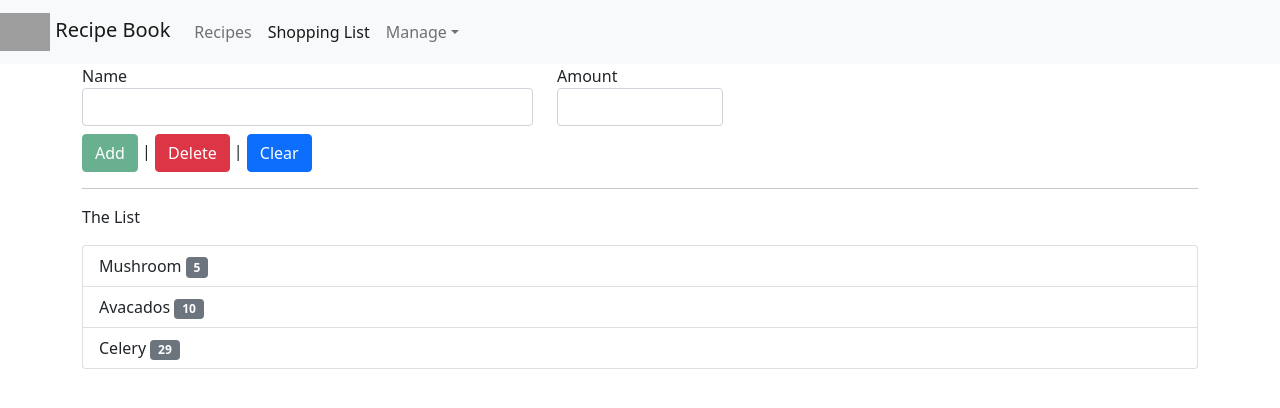
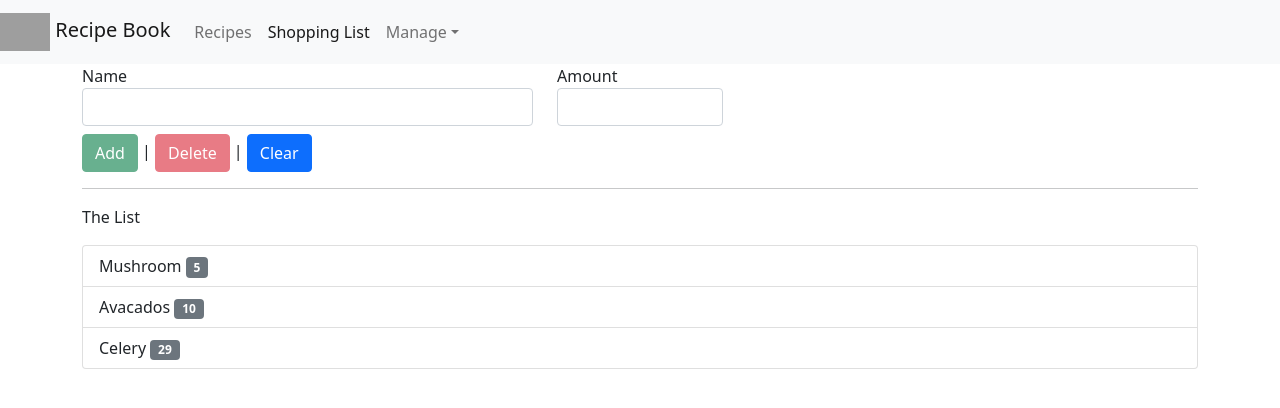
Before and after one commit to findsaranya/Recipe, an Angular app: page /shopping-list in a window 1280 px wide. Shown: the top 408 px of the page. Built offline with nearby package versions, Linux system fonts and the light colour scheme; grey boxes are pictures that could not be loaded.

Commit message:
crud operation completed for shopping list

```diff
--- a/src/app/shopping-list/shopping-edit/shopping-edit.component.html
+++ b/src/app/shopping-list/shopping-edit/shopping-edit.component.html
@@ -44,7 +44,10 @@
                       >
                     {{ editMode ? 'Update' : 'Add'}}
                     </button> |
-                    <button class="btn btn-danger" type="button">Delete</button> |
+                    <button class="btn btn-danger" type="button"
+                    (click) = "onDelete()"
+                    [disabled]="!editMode"
+                    >Delete</button> |
                     <button class="btn btn-primary" type="button"
                     (click) = "onClear()"
                     >Clear</button>
--- a/src/app/shopping-list/shopping-edit/shopping-edit.component.ts
+++ b/src/app/shopping-list/shopping-edit/shopping-edit.component.ts
@@ -61,5 +61,10 @@ ingredienttoEdit : Ingredient;
     this.shopping.reset();
     this.editMode = false;
   }
+  onDelete(){
+    this.onClear();
+    this.shoppingService.deleteIngredient(this.editIndex);
+
+  }
 
 }
--- a/src/app/shopping-list/shopping.service.ts
+++ b/src/app/shopping-list/shopping.service.ts
@@ -32,4 +32,8 @@ export class ShoppingService {
     this.ingredients[index] = newImg;
     this.addIngredients.next(this.ingredients.slice());
   }
+  deleteIngredient(index:number){
+    this.ingredients.splice(index,1);
+    this.addIngredients.next(this.ingredients.slice());
+  }
 }
```
